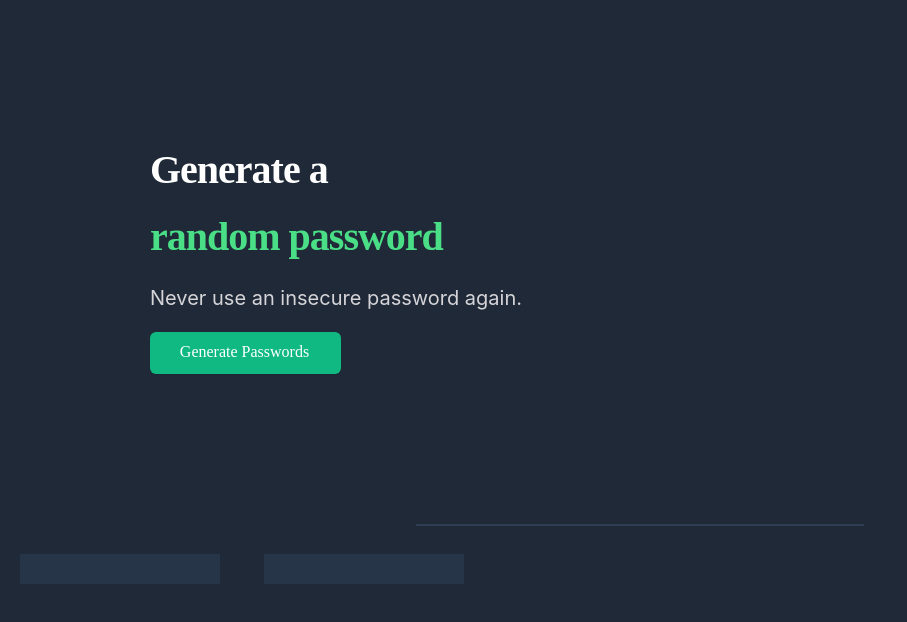
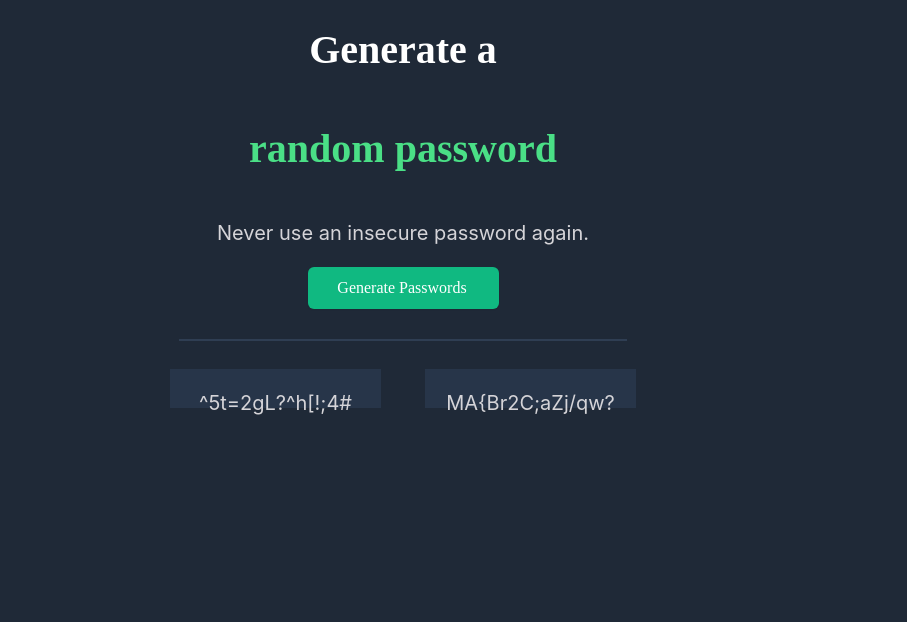
Before and after one commit to CrazyAsianBoy/randompasswordgenerator, a plain HTML site: page index.html in a window 1280 px wide. Both pictures are taken after a click on the button "Generate Passwords". Shown: the whole page, without its empty margins (0-907 px from the left). Drawn offline with nearby package versions, Linux system fonts and the light colour scheme.

Commit message:
logic added

```diff
--- a/index.css
+++ b/index.css
@@ -3,8 +3,12 @@ body {
     margin: 0;
 }
 .container{
-    margin: 150px;
-
+    max-width: max-content;
+    display: flex;
+    flex-direction: column;
+    margin-left: 150px;
+    justify-content: center;
+    align-items: center;
 }
 
 p{
@@ -22,9 +26,9 @@ h1{
     font-style: normal;
     font-weight: 800;
     font-size: 40px;
-    line-height: 40px;
+    /* line-height: 40px; */
     /* or 100% */
-    letter-spacing: -0.025em;
+    /* letter-spacing: -0.025em; */
 }
 
 .rando {
@@ -35,18 +39,18 @@ h1{
     text-align: center;
     margin: 20px;
     background-color: #273549;
-    width: 200px;
-    height: 30px;
+    width: 211px;
+    height: 39px;
     display: inline-block;
 }
 
 hr{
     /* width: 80%; */
-    margin-top: 0px;
+    margin-top: 30px;
     width: 446px;
     height: 0px;
-    left: 52px;
-    top: 361px;
+    /* left: 52px;
+    top: 361px; */
     border: 1px solid #2F3E53;
 }
 button{
--- a/index.html
+++ b/index.html
@@ -4,18 +4,19 @@
     </head>
     <body>
         <div class="container">
-        <h1 class="generate">Generate a</h1>
-        <h1 class="rando">random password</h1>
-        <p>Never use an insecure password again.</p>
-        <button id="pass-generator">Generate Passwords</button>
-        </div>
+            <h1 class="generate">Generate a</h1>
+            <h1 class="rando">random password</h1>
+            <p>Never use an insecure password again.</p>
+            <button id="pass-generator" onclick="generateRandom()">Generate Passwords</button>
+
 
         <hr>
 
         <div>
-            <div class="result"></div>
-            <div class="result"></div>
+            <div class="result generated-one"><p id="reslone">-</p></div>
+            <div class="result generated-two"><p id="result-el-two">-</p></div>
         </div>
+    </div>
         <script src="index.js"></script>
     </body>
 </html>
--- a/index.js
+++ b/index.js
@@ -1,7 +1,52 @@
 const characters = ["A","B","C","D","E","F","G","H","I","J","K","L","M","N","O","P","Q","R","S","T","U","V","W","X","Y","Z","a","b","c","d","e","f","g","h","i","j","k","l","m","n","o","p","q","r","s","t","u","v","w","x","y","z", "0", "1", "2", "3", "4", "5", "6", "7", "8", "9","~","`","!","@","#","$","%","^","&","*","(",")","_","-","+","=","{","[","}","]",",","|",":",";","<",">",".","?",
 "/"];
+// let resultEl = document.getElementsById("reslone");
+let stageEl = document.getElementById("reslone")
+let stageEll = document.getElementById("result-el-two")
 
-let divBg = document.querySelector(".result")
-divBg.textContent = ""
+// let randomNum = [Math.floor(Math.random()*characters.length)+1]
+// let renderNum = characters[randomNum]
 
-console.log(divBg)
+
+function generateRandom (){
+    let randomNum1 = Math.floor(Math.random()*characters.length)
+    let randomNum2 = Math.floor(Math.random()*characters.length)
+    let randomNum3 = Math.floor(Math.random()*characters.length)
+    let randomNum4 = Math.floor(Math.random()*characters.length)
+    let randomNum5 = Math.floor(Math.random()*characters.length)
+    let randomNum6 = Math.floor(Math.random()*characters.length)
+    let randomNum7 = Math.floor(Math.random()*characters.length)
+    let randomNum8 = Math.floor(Math.random()*characters.length)
+    let randomNum9 = Math.floor(Math.random()*characters.length)
+    let randomNum10 = Math.floor(Math.random()*characters.length)
+    let randomNum11 = Math.floor(Math.random()*characters.length)
+    let randomNum12 = Math.floor(Math.random()*characters.length)
+    let randomNum13 = Math.floor(Math.random()*characters.length)
+    let randomNum14 = Math.floor(Math.random()*characters.length)
+    let randomNum15 = Math.floor(Math.random()*characters.length)
+
+    let randomNum16 = Math.floor(Math.random()*characters.length)
+    let randomNum17 = Math.floor(Math.random()*characters.length)
+    let randomNum18 = Math.floor(Math.random()*characters.length)
+    let randomNum19 = Math.floor(Math.random()*characters.length)
+    let randomNum20 = Math.floor(Math.random()*characters.length)
+    let randomNum21 = Math.floor(Math.random()*characters.length)
+    let randomNum22 = Math.floor(Math.random()*characters.length)
+    let randomNum23 = Math.floor(Math.random()*characters.length)
+    let randomNum24 = Math.floor(Math.random()*characters.length)
+    let randomNum25 = Math.floor(Math.random()*characters.length)
+    let randomNum26 = Math.floor(Math.random()*characters.length)
+    let randomNum27 = Math.floor(Math.random()*characters.length)
+    let randomNum28 = Math.floor(Math.random()*characters.length)
+    let randomNum29 = Math.floor(Math.random()*characters.length)
+    let randomNum30 = Math.floor(Math.random()*characters.length)
+    // for (let i=0; i<15; i++){
+        stageEl.textContent = characters[randomNum1]+characters[randomNum2]+characters[randomNum3]+characters[randomNum4]+characters[randomNum5]+characters[randomNum6]+characters[randomNum7]+characters[randomNum8]+characters[randomNum9]+characters[randomNum10]+characters[randomNum11]+characters[randomNum12]+characters[randomNum13]+characters[randomNum14]+characters[randomNum15]
+        stageEll.textContent = characters[randomNum16]+characters[randomNum17]+characters[randomNum18]+characters[randomNum19]+characters[randomNum20]+characters[randomNum21]+characters[randomNum22]+characters[randomNum23]+characters[randomNum24]+characters[randomNum25]+characters[randomNum26]+characters[randomNum27]+characters[randomNum28]+characters[randomNum29]+characters[randomNum30]
+        // return renderNum
+    // }
+    // stageEl.textContent = characters[randomNum]
+    // console.log(randomNum)
+}
+
+// console.log(divBg)
```
